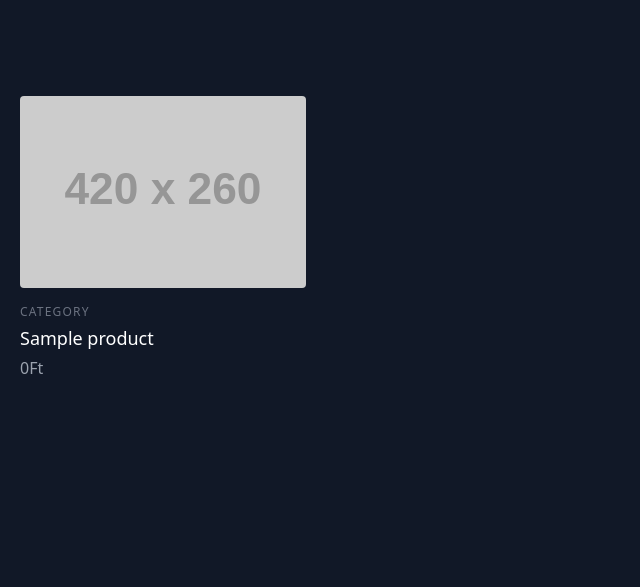
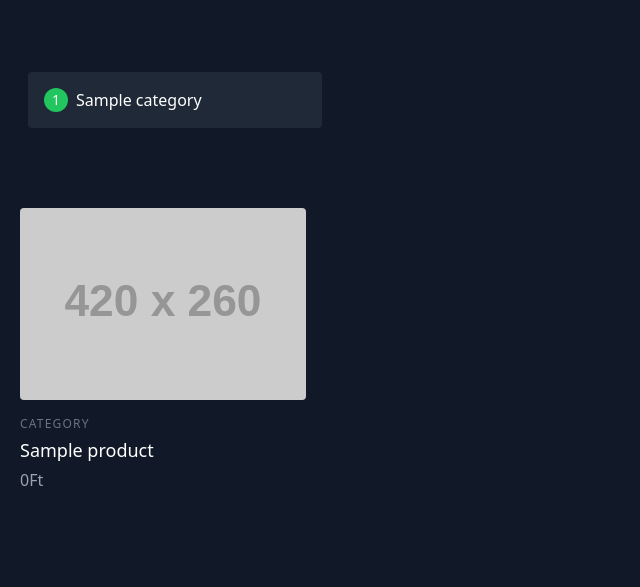
Before and after one commit to he-david/je78jy_szakdolgozat, a Django app: page /products/ in a window 1280 px wide. Shown: the part 80-667 px from the top of the page, without its empty margins (0-640 px from the left). Run offline with Django 4.2, Linux system fonts and the light colour scheme; tables that the repository leaves empty hold one stand-in row (values such as "Sample post"); grey boxes labelled with a size stand in for pictures from a placeholder-image service; some libraries are stand-ins or nearby versions.

Commit message:
Product lists with recursive categories, FAQ list

```diff
--- a/project/requirements.txt
+++ b/project/requirements.txt
@@ -1,5 +1,6 @@
 asgiref==3.5.0
 Django==4.0.2
+django-environ==0.8.1
 Pillow==9.0.1
 sqlparse==0.4.2
 tzdata==2021.5
--- a/project/static/css/styles.css
+++ b/project/static/css/styles.css
@@ -493,12 +493,19 @@ Ensure the default browser behavior of the `hidden` attribute.
 .top-0 {
   top: 0px;
 }
+.z-10 {
+  z-index: 10;
+}
 .-m-4 {
   margin: -1rem;
 }
 .mx-auto {
   margin-left: auto;
   margin-right: auto;
+}
+.-my-8 {
+  margin-top: -2rem;
+  margin-bottom: -2rem;
 }
 .mb-4 {
   margin-bottom: 1rem;
@@ -508,6 +515,12 @@ Ensure the default browser behavior of the `hidden` attribute.
 }
 .mr-5 {
   margin-right: 1.25rem;
+}
+.mb-6 {
+  margin-bottom: 1.5rem;
+}
+.mb-2 {
+  margin-bottom: 0.5rem;
 }
 .mt-6 {
   margin-top: 1.5rem;
@@ -527,6 +540,12 @@ Ensure the default browser behavior of the `hidden` attribute.
 .ml-auto {
   margin-left: auto;
 }
+.mt-10 {
+  margin-top: 2.5rem;
+}
+.mr-2 {
+  margin-right: 0.5rem;
+}
 .mt-4 {
   margin-top: 1rem;
 }
@@ -538,6 +557,9 @@ Ensure the default browser behavior of the `hidden` attribute.
 }
 .flex {
   display: flex;
+}
+.inline-flex {
+  display: inline-flex;
 }
 .table {
   display: table;
@@ -560,6 +582,9 @@ Ensure the default browser behavior of the `hidden` attribute.
 .h-4 {
   height: 1rem;
 }
+.h-6 {
+  height: 1.5rem;
+}
 .h-48 {
   height: 12rem;
 }
@@ -571,6 +596,12 @@ Ensure the default browser behavior of the `hidden` attribute.
 }
 .w-4 {
   width: 1rem;
+}
+.w-6 {
+  width: 1.5rem;
+}
+.flex-shrink-0 {
+  flex-shrink: 0;
 }
 .border-collapse {
   border-collapse: collapse;
@@ -595,11 +626,23 @@ Ensure the default browser behavior of the `hidden` attribute.
 .justify-center {
   justify-content: center;
 }
+.divide-y-2 > :not([hidden]) ~ :not([hidden]) {
+  --tw-divide-y-reverse: 0;
+  border-top-width: calc(2px * calc(1 - var(--tw-divide-y-reverse)));
+  border-bottom-width: calc(2px * var(--tw-divide-y-reverse));
+}
+.divide-gray-800 > :not([hidden]) ~ :not([hidden]) {
+  --tw-divide-opacity: 1;
+  border-color: rgb(31 41 55 / var(--tw-divide-opacity));
+}
 .overflow-hidden {
   overflow: hidden;
 }
 .rounded {
   border-radius: 0.25rem;
+}
+.rounded-full {
+  border-radius: 9999px;
 }
 .border {
   border-width: 1px;
@@ -647,6 +690,9 @@ Ensure the default browser behavior of the `hidden` attribute.
 .p-5 {
   padding: 1.25rem;
 }
+.p-2 {
+  padding: 0.5rem;
+}
 .p-4 {
   padding: 1rem;
 }
@@ -657,6 +703,10 @@ Ensure the default browser behavior of the `hidden` attribute.
 .py-24 {
   padding-top: 6rem;
   padding-bottom: 6rem;
+}
+.py-8 {
+  padding-top: 2rem;
+  padding-bottom: 2rem;
 }
 .py-1 {
   padding-top: 0.25rem;
@@ -674,6 +724,10 @@ Ensure the default browser behavior of the `hidden` attribute.
   padding-left: 1.5rem;
   padding-right: 1.5rem;
 }
+.py-16 {
+  padding-top: 4rem;
+  padding-bottom: 4rem;
+}
 .pb-5 {
   padding-bottom: 1.25rem;
 }
@@ -682,6 +736,9 @@ Ensure the default browser behavior of the `hidden` attribute.
 }
 .pr-10 {
   padding-right: 2.5rem;
+}
+.pb-24 {
+  padding-bottom: 6rem;
 }
 .text-center {
   text-align: center;
@@ -735,6 +792,10 @@ Ensure the default browser behavior of the `hidden` attribute.
 .text-white {
   --tw-text-opacity: 1;
   color: rgb(255 255 255 / var(--tw-text-opacity));
+}
+.text-green-400 {
+  --tw-text-opacity: 1;
+  color: rgb(74 222 128 / var(--tw-text-opacity));
 }
 .text-gray-500 {
   --tw-text-opacity: 1;
@@ -796,6 +857,20 @@ Ensure the default browser behavior of the `hidden` attribute.
   --tw-ring-opacity: 1;
   --tw-ring-color: rgb(20 83 45 / var(--tw-ring-opacity));
 }
+@media (min-width: 640px) {
+
+  .sm\:mb-2 {
+    margin-bottom: 0.5rem;
+  }
+
+  .sm\:mt-0 {
+    margin-top: 0px;
+  }
+
+  .sm\:w-1\/2 {
+    width: 50%;
+  }
+}
 @media (min-width: 768px) {
 
   .md\:mb-0 {
@@ -818,12 +893,24 @@ Ensure the default browser behavior of the `hidden` attribute.
     margin-right: 1rem;
   }
 
+  .md\:w-64 {
+    width: 16rem;
+  }
+
   .md\:w-1\/2 {
     width: 50%;
   }
 
+  .md\:flex-grow {
+    flex-grow: 1;
+  }
+
   .md\:flex-row {
     flex-direction: row;
+  }
+
+  .md\:flex-nowrap {
+    flex-wrap: nowrap;
   }
 
   .md\:border-l {
--- a/project/templates/webshop/navbar.html
+++ b/project/templates/webshop/navbar.html
@@ -9,7 +9,7 @@
         <nav class="md:mr-auto md:ml-4 md:py-1 md:pl-4 md:border-l md:border-gray-700 flex flex-wrap items-center text-lg font-semibold justify-center">
             <a href="{% url 'webshop_product:product-list' %}" class="mr-5 hover:text-white">Kategóriák</a>
             <a href="#" class="mr-5 hover:text-white">Akciós</a>
-            <a href="#" class="mr-5 hover:text-white">GY.I.K.</a>
+            <a href="{% url 'webshop_core:faq-list' %}" class="mr-5 hover:text-white">GY.I.K.</a>
         </nav>
         <nav class="md:ml-auto md:mr-4 md:py-1 md:pl-4 flex flex-wrap items-center text-lg font-semibold justify-center">
             <a href="#" class="mr-5 hover:text-white">Kosár</a>
--- a/project/webshop/core/admin.py
+++ b/project/webshop/core/admin.py
@@ -1,8 +1,12 @@
 from django.contrib import admin
 
 from webshop.product.models import Action, PackageType, Category, Product
+from webshop.core.models import FAQTopic, FAQ
 
 admin.site.register(Action)
 admin.site.register(PackageType)
 admin.site.register(Category)
 admin.site.register(Product)
+
+admin.site.register(FAQTopic)
+admin.site.register(FAQ)
--- a/project/webshop/core/urls.py
+++ b/project/webshop/core/urls.py
@@ -4,5 +4,6 @@ from . import views
 app_name = 'webshop_core'
 
 urlpatterns = [
+    path('faq/', views.FAQListView.as_view(), name='faq-list'),
     path('', views.HomeView.as_view(), name='home'),
 ]
--- a/project/webshop/product/templates/product/product_detail.html
+++ b/project/webshop/product/templates/product/product_detail.html
@@ -1,5 +1,4 @@
 {% extends 'webshop/base.html' %}
-{% load static %}
 
 {% block content %}
 
--- a/project/webshop/product/templates/product/product_list.html
+++ b/project/webshop/product/templates/product/product_list.html
@@ -1,9 +1,25 @@
 {% extends 'webshop/base.html' %}
+{% load static %}
 
 {% block content %}
 
 <section class="text-gray-400 bg-gray-900 body-font">
-    <div class="container px-5 py-24 mx-auto">
+    <div class="container px-5 py-16 mx-auto">
+        <div class="flex flex-wrap mx-auto sm:mb-2">
+            {% for category in categories %}
+                <a href="?category={{ category.id }}" class="p-2 sm:w-1/2 lg:w-1/4 w-full">
+                    <div class="bg-gray-800 rounded flex p-4 h-full items-center">
+                        <div class="flex-shrink-0 w-6 h-6 rounded-full mt-10 sm:mt-0 inline-flex items-center justify-center bg-green-500 text-white relative z-10 title-font font-medium text-sm mr-2">{{ forloop.counter }}</div>
+                        <span class="title-font font-medium text-white">{{ category.name }}</span>
+                    </div>
+                </a>
+            {% endfor %}
+        </div>
+    </div>
+</section>
+
+<section class="text-gray-400 bg-gray-900 body-font">
+    <div class="container px-5 pb-24 mx-auto">
         <div class="flex flex-wrap -m-4">
             {% for product in products %}
             <div class="lg:w-1/4 md:w-1/2 p-4 w-full">
--- a/project/webshop/product/views.py
+++ b/project/webshop/product/views.py
@@ -1,20 +1,48 @@
+from django.http import Http404
 from django.views import generic
 
-from webshop.product.models import Category, Product
+from .models import Category, Product
+from .utils import get_all_children
 
 class ProductListView(generic.ListView):
     template_name = 'product/product_list.html'
     context_object_name = 'products'
 
+    # Overrided methods
     def get_queryset(self):
         qs = Product.objects.all()
+
+        try:
+            category_id = self.request.GET.get('category', None)
+
+            if category_id != None:
+                category_id = (int)(category_id)
+        except:
+            raise Http404("Invalid category")
+
+        if category_id:
+            qs = qs.filter(category_id__in=get_all_children(category_id, True))
         return qs
 
     def get_context_data(self, **kwargs):
         context = super(ProductListView, self).get_context_data(**kwargs)
-        context.update({
-            'categories': Category.objects.values('name')
-        })
+
+        try:
+            category_id = self.request.GET.get('category', None)
+
+            if category_id != None:
+                category_id = (int)(category_id)
+        except:
+            raise Http404("Invalid category")
+
+        if category_id:
+            context.update({
+                'categories': Category.objects.filter(id__in=get_all_children(category_id, False)).values()
+            })
+        else:
+            context.update({
+                'categories': Category.objects.values()
+            })
         return context
 
 class ProductDetailView(generic.DeleteView):
```
Also changed, not shown: project/webshop/core/models.py (+19 -0 lines), project/webshop/core/templates/core/faq_list.html (added, +33 -0 lines), project/webshop/core/views.py (+10 -0 lines), project/webshop/product/utils.py (added, +20 -0 lines), project/static/images/category_icon.svg (added), project/webshop/core/migrations/0001_initial.py (added), project/webshop/core/migrations/0002_faq_answer.py (added), project/webshop/core/migrations/0003_alter_faq_topic_id.py (added).
